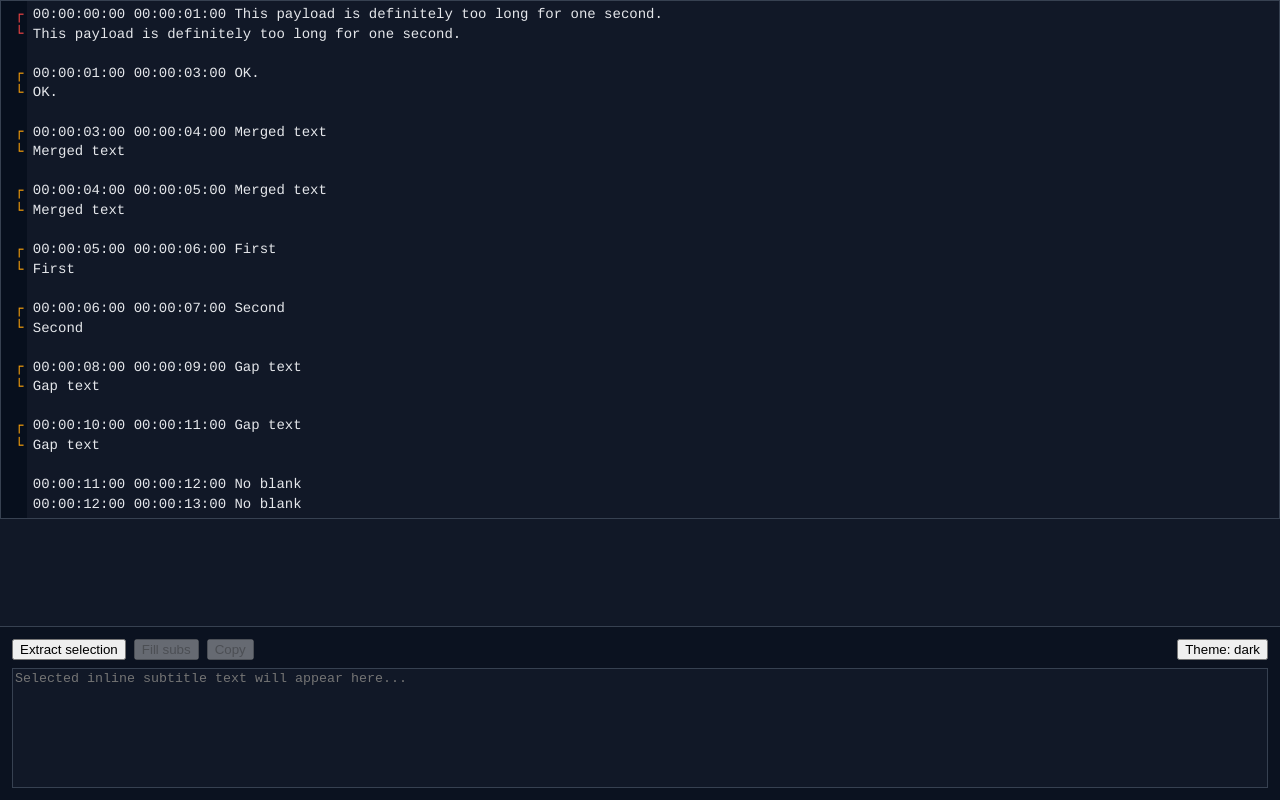
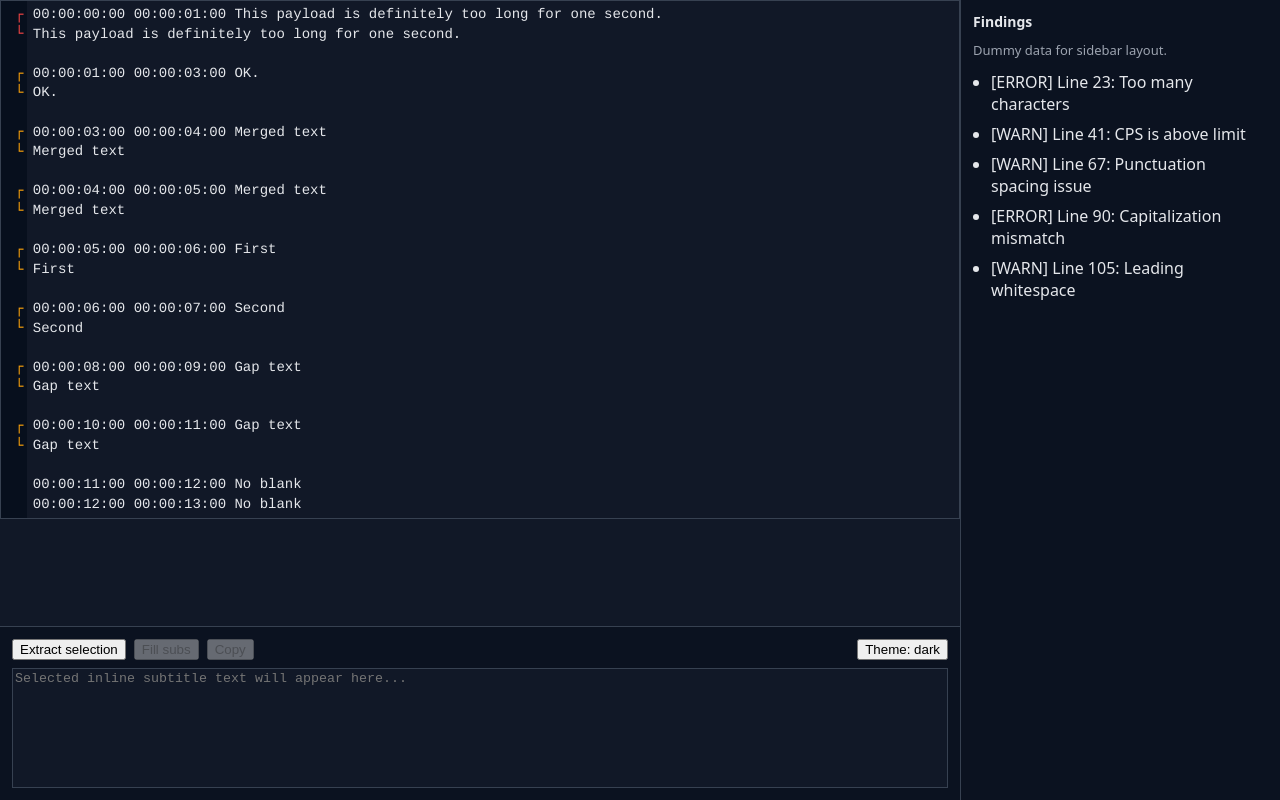
Before and after one commit to weiying-chen/sub, a React (Vite) app: page / in a window 1280 px wide. Built offline with nearby package versions, Linux system fonts and the light colour scheme.

Commit message:
Add findings sidebar scaffold

```diff
--- a/src/App.tsx
+++ b/src/App.tsx
@@ -19,6 +19,8 @@ import { selectLineOnTripleClick } from "./cm/selectLineOnTripleClick"
 import { fillSelectedTimestampSubs } from "./cm/fillSubs"
 
 import { sampleSubtitles } from "./fixtures/subtitles"
+
+const FINDINGS_SIDEBAR_WIDTH = 320
 
 export default function App() {
   const [theme, setTheme] = useState<"dark" | "light">("dark")
@@ -99,6 +101,7 @@ export default function App() {
       style={{
         width: "100vw",
         height: "100vh",
+        paddingRight: FINDINGS_SIDEBAR_WIDTH,
         display: "flex",
         flexDirection: "column",
         background: "var(--bg)",
@@ -122,6 +125,32 @@ export default function App() {
           onCreateEditor={(v) => setView(v)}
         />
       </div>
+
+      <aside
+        style={{
+          position: "fixed",
+          top: 0,
+          right: 0,
+          bottom: 0,
+          width: FINDINGS_SIDEBAR_WIDTH,
+          borderLeft: "1px solid var(--border)",
+          background: "var(--panel)",
+          padding: 12,
+          overflowY: "auto",
+        }}
+      >
+        <h3 style={{ margin: 0, marginBottom: 10, fontSize: 14 }}>Findings</h3>
+        <div style={{ fontSize: 13, color: "var(--muted)", marginBottom: 12 }}>
+          Dummy data for sidebar layout.
+        </div>
+        <ul style={{ margin: 0, paddingLeft: 18, display: "grid", gap: 8 }}>
+          <li>[ERROR] Line 23: Too many characters</li>
+          <li>[WARN] Line 41: CPS is above limit</li>
+          <li>[WARN] Line 67: Punctuation spacing issue</li>
+          <li>[ERROR] Line 90: Capitalization mismatch</li>
+          <li>[WARN] Line 105: Leading whitespace</li>
+        </ul>
+      </aside>
 
       <div
         style={{
```
